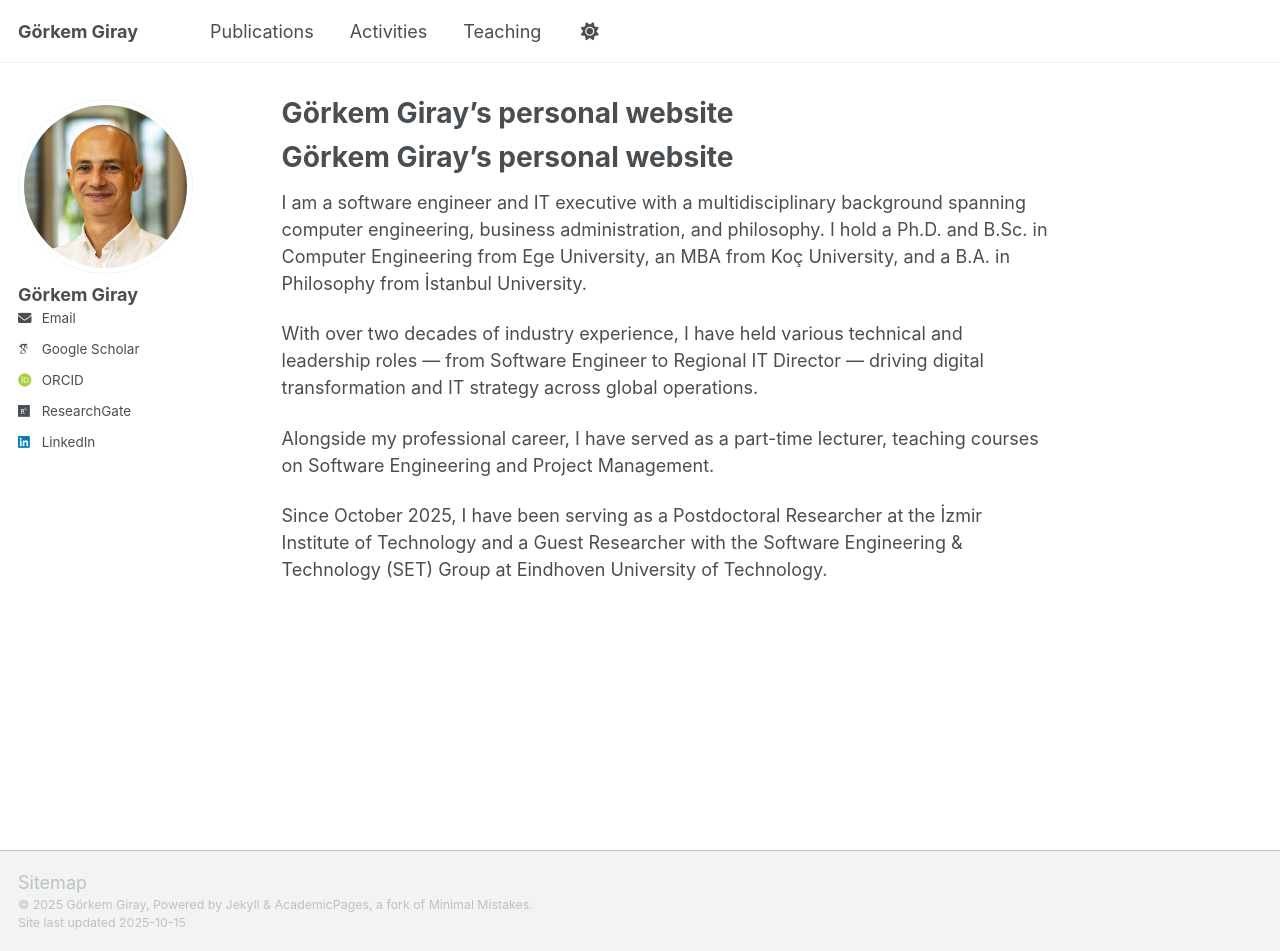
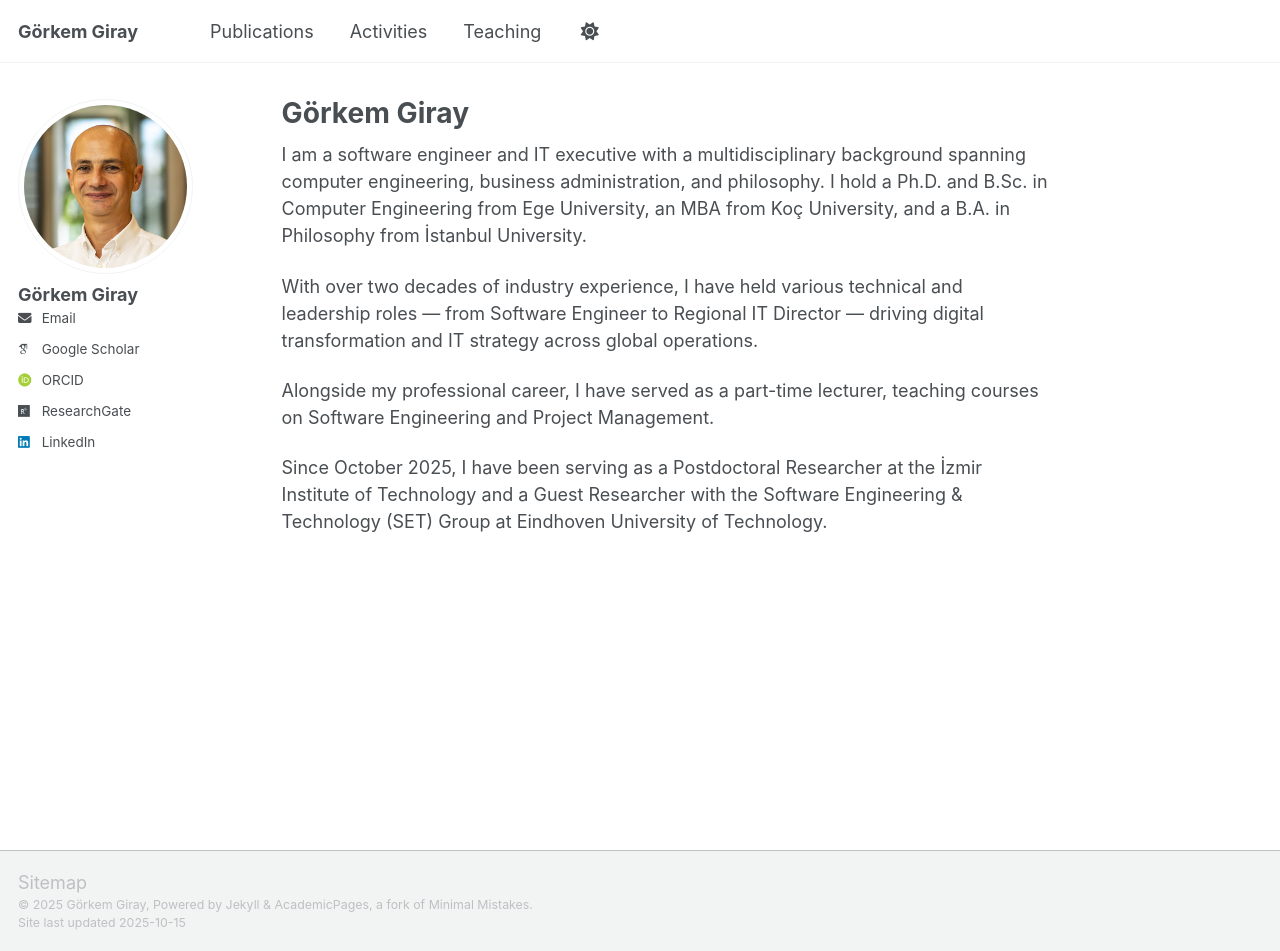
Before and after one commit to gorkemgiray/gorkemgiray.github.io, a Jekyll site: the page built from _pages/about.md, in a window 1280 px wide and 951 px high. Built offline with Jekyll 4.4.1, drawn with Linux system fonts in a browser that asks for light colours; some web fonts are replaced; a script that is not in the unit is left out; our own code applies the rules of GitHub Pages for plain Markdown files.

Commit message:
Update about.md

```diff
--- a/_pages/about.md
+++ b/_pages/about.md
@@ -1,14 +1,12 @@
 ---
 permalink: /
-<!-- title: "Görkem Giray"-->
+title: "Görkem Giray"
 author_profile: true
 redirect_from:
   - /about/
   - /about.html
 ---
 
-Görkem Giray's personal website
-======
 I am a software engineer and IT executive with a multidisciplinary background spanning computer engineering, business administration, and philosophy. I hold a Ph.D. and B.Sc. in Computer Engineering from Ege University, an MBA from Koç University, and a B.A. in Philosophy from İstanbul University.
 
 With over two decades of industry experience, I have held various technical and leadership roles — from Software Engineer to Regional IT Director — driving digital transformation and IT strategy across global operations.
```
